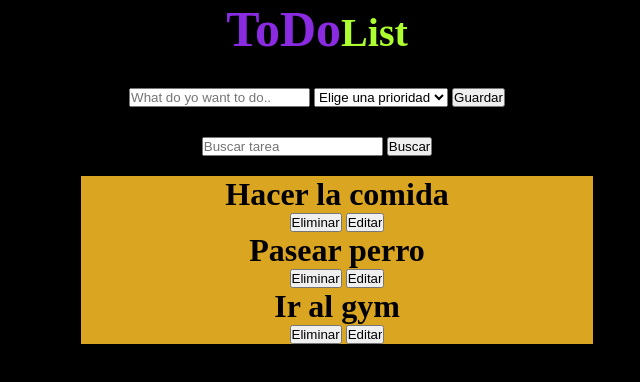
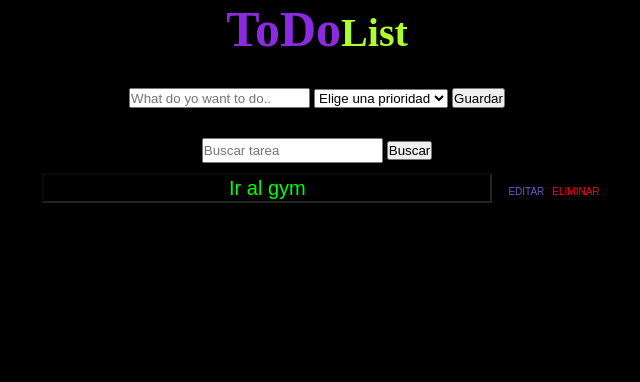
Before and after one commit to EsthefanyO/todoList, a plain HTML site: page index.html in a window 1280 px wide. Shown: the whole page, without its empty margins (323-963 px from the left). Drawn offline with Linux system fonts and the light colour scheme.

Commit message:
Modificacion de estilos

```diff
--- a/css/style.css
+++ b/css/style.css
@@ -25,18 +25,49 @@ header .container{
 
 }
 
+header .container input{
+    height: 20px;
+    color: black;
+}
+
+header select #prioridad{
+    height: 20px;
+    color: rgb(71, 182, 27);
+}
 main .container{
     width: 100%;
 }
-main #tareas {
-    position: relative;
-    left: 30%;
-    width: 40%;
-    margin: 20px;
-background-color: goldenrod;
+main #buscar .buscarTarea{
+height: 25px;
+
+
+}
+main #tareas .item_input {
+    height: 30px;
+    outline: none;
+    width: 450px;
+    font-size: 20px;
+    margin: 10px;
+    background: none;
+    text-align: center;
+    color: lime;
 }
 
- #tareas div .uno{
-    margin: 20px;
-
+ main #tareas .editButton{
+    margin: 2px;
+    font-size: 10px;
+    background: none;
+    outline: none;
+    color: slateblue;
+    border:none;
+    cursor: pointer;
 }
+main #tareas .removeButton{
+    margin: 2px;
+    font-size: 10px;
+    background: none;
+    outline: none;
+    color:red;
+    border:none;
+    cursor: pointer;
+}
--- a/index.html
+++ b/index.html
@@ -28,35 +28,22 @@
         </select>
         <input type="submit" value="Guardar">
 
+
     </header>
 
     <main>
         <div class="container">
             <div id="buscar">
-                <input type="text" placeholder="Buscar tarea">
+                <input type="text" class="buscarTarea" placeholder="Buscar tarea">
 
                 <input type="submit" value="Buscar">
             </div>
         </div>
 
         <div id="tareas">
-            <div class="uno">
-                <h1>Hacer la comida</h1>
-                <input type="submit" value="Eliminar">
-                <input type="submit" value="Editar">
-            </div>
-            <div class="dos">
-                <h1>Pasear perro</h1>
-                <input type="submit" value="Eliminar">
-                <input type="submit" value="Editar">
-            </div>
-            <div class="tres">
-                <h1>Ir al gym</h1>
-                <input type="submit" value="Eliminar">
-                <input type="submit" value="Editar">
-            </div>
-
-
+            <input type="text" class="item_input" value="Ir al gym" disabled>
+            <button class="editButton">EDITAR</button>
+            <button class="removeButton">ELIMINAR</button>
         </div>
 
     </main>
```
